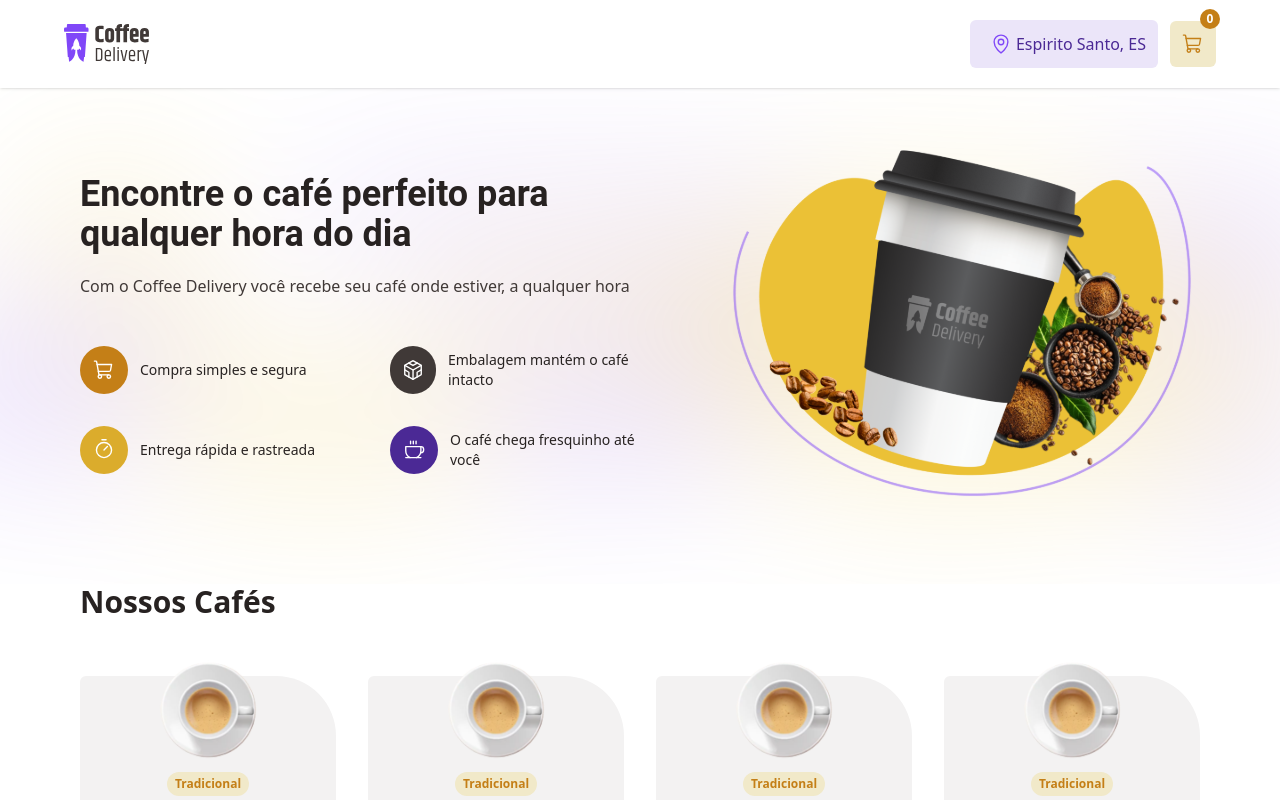
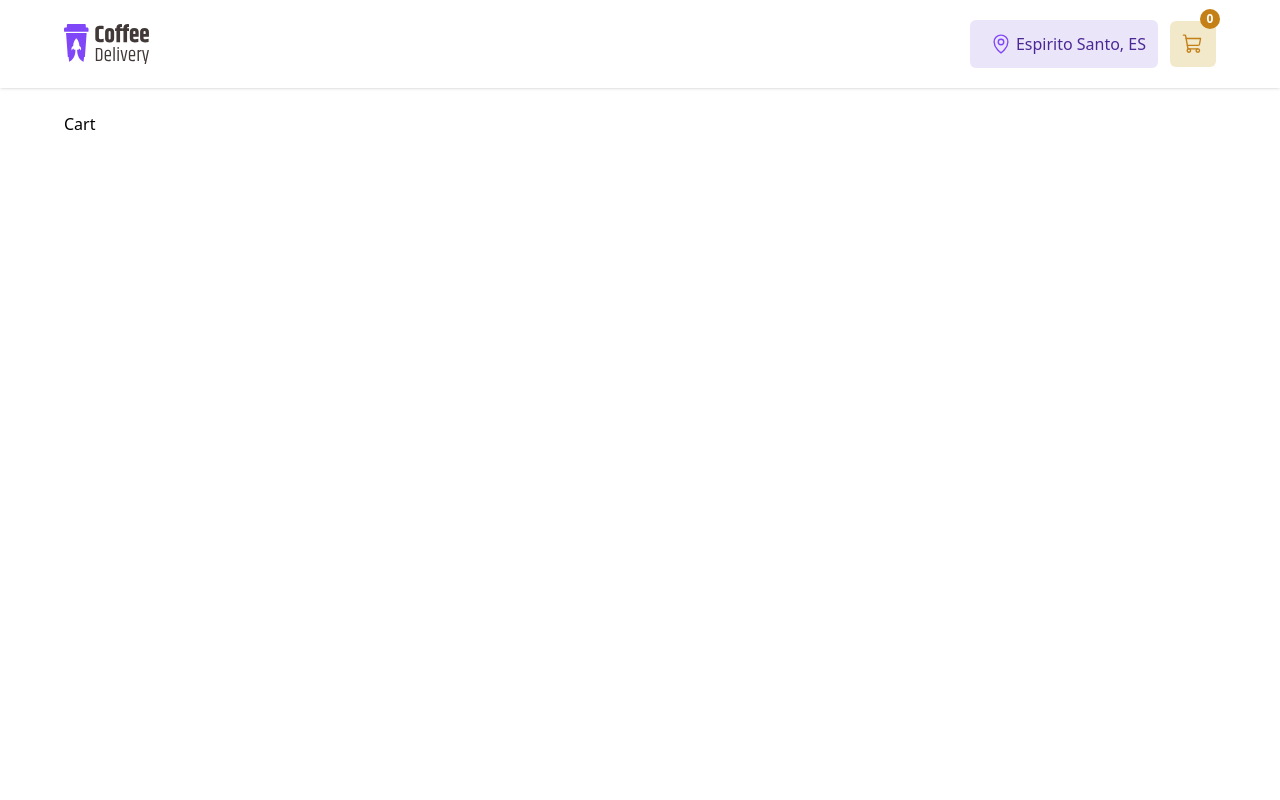
Before and after one commit to estudioprogramacaocriativa/rocketseat-02-challenge-coffee-delivery, a React (Vite) app: page /cart in a window 1280 px wide. Shown: the top 800 px of the page. Built offline with nearby package versions, Linux system fonts and the light colour scheme; the HTML template or start-up script is replaced by a standard one.

Commit message:
add router structure

```diff
--- a/package.json
+++ b/package.json
@@ -12,7 +12,8 @@
   "dependencies": {
     "phosphor-react": "^1.4.1",
     "react": "^18.2.0",
-    "react-dom": "^18.2.0"
+    "react-dom": "^18.2.0",
+    "react-router-dom": "^6.25.1"
   },
   "devDependencies": {
     "@types/react": "^18.2.66",
--- a/src/App.tsx
+++ b/src/App.tsx
@@ -1,16 +1,15 @@
-import {Header} from "./components/header";
-import {Hero} from "./components/hero";
-import {Products} from "./components/products";
+import {CartContextProvider} from "./contexts/CartContext.tsx";
+import {Router} from "./Router.tsx";
+import {BrowserRouter} from "react-router-dom";
 
-import './index.css'
-import {CartContextProvider} from "./contexts/CartContext.tsx";
+import './global-styles.css'
 
 function App() {
     return (
         <CartContextProvider>
-            <Header />
-            <Hero />
-            <Products />
+            <BrowserRouter>
+                <Router />
+            </BrowserRouter>
         </CartContextProvider>
     )
 }
--- /dev/null
+++ b/src/Router.tsx
@@ -0,0 +1,15 @@
+import { Routes, Route } from 'react-router-dom'
+import { Home } from "./pages/Home";
+import { Cart } from "./pages/Cart";
+import {DefaultLayout} from "./layouts/DefaultLayout.tsx";
+
+export function Router() {
+    return (
+        <Routes>
+            <Route path="/" element={<DefaultLayout />}>
+                <Route path="/" element={<Home />} />
+                <Route path="/cart" element={<Cart />} />
+            </Route>
+        </Routes>
+    )
+}
--- a/src/components/header/index.tsx
+++ b/src/components/header/index.tsx
@@ -2,6 +2,7 @@ import {MapPin, ShoppingCart} from "phosphor-react";
 import logo from '../../assets/logo.svg'
 import {CartContext} from "../../contexts/CartContext.tsx";
 import {useContext} from "react";
+import {NavLink} from "react-router-dom";
 
 export function Header() {
     const cartContext = useContext(CartContext)
@@ -11,21 +12,23 @@ export function Header() {
             className="w-full py-5 px-4 fixed top-0 left-1/2 -translate-x-1/2 bg-white z-50 shadow"
         >
             <div className="flex justify-between items-center max-w-6xl m-auto">
+                <NavLink to="/">
                     <img src={logo} alt=""/>
+                </NavLink>
 
                 <div className="flex items-center gap-3">
                     <div className="flex items-center bg-purple-light rounded-md p-3">
                         <MapPin size={22} className="ml-2 mr-1" style={{color: '#8047F8'}}/>
                         <span className="text-purple-dark">Espirito Santo, ES</span>
                     </div>
-                    <div className="bg-yellow-light rounded-md p-3 shopping-cart relative">
+                    <NavLink to="cart" className="bg-yellow-light rounded-md p-3 shopping-cart relative">
                         <span
                             className="bg-yellow-dark text-white text-xs font-bold rounded-full w-5 h-5 flex justify-center items-center absolute -top-3 -right-1"
                         >
                             {cartContext?.cart.length}
                         </span>
                         <ShoppingCart size={22} style={{color: '#C47F17'}}/>
-                    </div>
+                    </NavLink>
                 </div>
             </div>
         </header>
--- a/src/components/products/card.tsx
+++ b/src/components/products/card.tsx
@@ -13,8 +13,6 @@ interface CardProps {
 
 export function Card({  product }: CardProps) {
     const cartContext = useContext(CartContext)
-
-    // console.log(cartContext.cart)
 
     return (
         <article className="bg-base-card rounded-md rounded-tr-[60px] rounded-bl-[60px] p-4 flex flex-col gap-3 relative">
--- /dev/null
+++ b/src/layouts/DefaultLayout.tsx
@@ -0,0 +1,11 @@
+import {Header} from "../components/header";
+import {Outlet} from "react-router-dom";
+
+export function DefaultLayout() {
+    return (
+        <>
+            <Header />
+            <Outlet />
+        </>
+    )
+}
--- /dev/null
+++ b/src/pages/Cart.tsx
@@ -0,0 +1,7 @@
+export function Cart() {
+    return (
+        <div className="mt-28 max-w-6xl mx-auto">
+            <h1>Cart</h1>
+        </div>
+    )
+}
--- /dev/null
+++ b/src/pages/Home.tsx
@@ -0,0 +1,11 @@
+import {Hero} from "../components/hero";
+import {Products} from "../components/products";
+
+export function Home() {
+    return (
+        <>
+            <Hero />
+            <Products />
+        </>
+    )
+}
```
Also changed, not shown: src/global-styles.css (renamed from src/index.css), 1 other file (tests, documents, lock files or other folders). Lines whose indentation alone changed are shown as unchanged.
